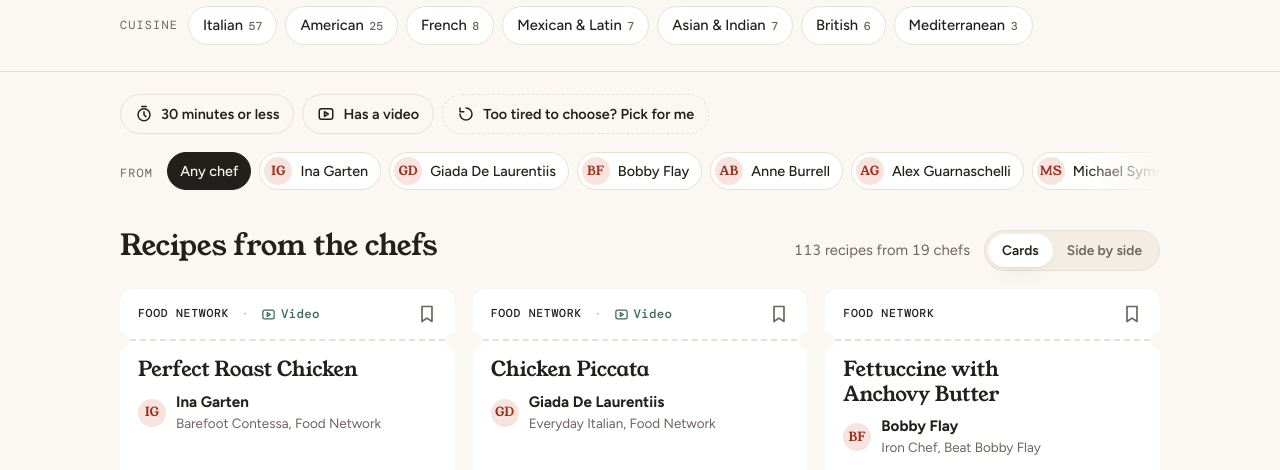
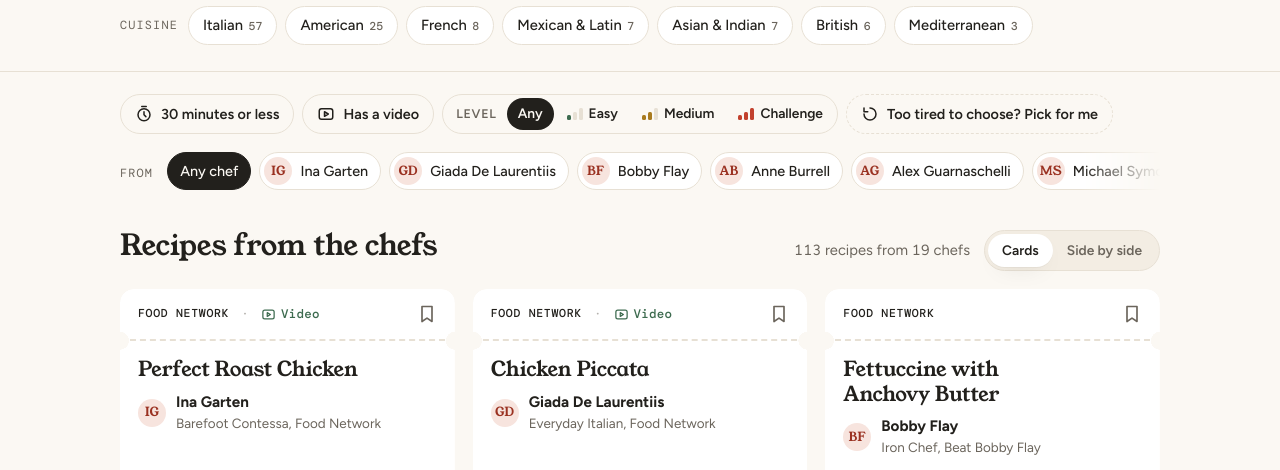
Before and after one commit to rhiannaferreira/Mise, a website built with Vite: page index.html in a window 1280 px wide. Shown: the part 751-1221 px from the top of the page. Built offline with nearby package versions, Linux system fonts and the light colour scheme.

Commit message:
Show difficulty on recipes, filter and sort by level
Co-Authored-By: Claude Opus 5.5 <noreply@anthropic.com>
Claude-Session: https://claude.ai/code/session_01ByUYPw68PUh4WqknyDAEDM

```diff
--- a/index.html
+++ b/index.html
@@ -84,6 +84,13 @@
         <button type="button" class="toggle" id="videoBtn" aria-pressed="false">
           <svg viewBox="0 0 24 24" aria-hidden="true"><rect x="3" y="5" width="18" height="14" rx="3"/><path d="m10 9 5 3-5 3z"/></svg>Has a video
         </button>
+        <div class="levels" role="group" aria-label="Difficulty" id="levelPick">
+          <span class="levels-label">Level</span>
+          <button type="button" data-level="" aria-pressed="true">Any</button>
+          <button type="button" data-level="easy" aria-pressed="false"><span class="pips" data-l="easy" aria-hidden="true"><i></i><i></i><i></i></span>Easy</button>
+          <button type="button" data-level="medium" aria-pressed="false"><span class="pips" data-l="medium" aria-hidden="true"><i></i><i></i><i></i></span>Medium</button>
+          <button type="button" data-level="hard" aria-pressed="false"><span class="pips" data-l="hard" aria-hidden="true"><i></i><i></i><i></i></span>Challenge</button>
+        </div>
         <button type="button" class="toggle toggle-plain" id="tiredBtn">
           <svg viewBox="0 0 24 24" aria-hidden="true"><path d="M4 12a8 8 0 1 0 8-8"/><path d="M4 4v5h5"/></svg>Too tired to choose? Pick for me
         </button>
--- a/src/main.js
+++ b/src/main.js
@@ -1,9 +1,15 @@
 import { search, formatMinutes, webSearchUrl, videoSearchUrl, norm } from './search.js';
 import { COURSES, CUISINES } from './categories.js';
+import { LEVELS } from './difficulty.js';
 
 const CRAVINGS = ['Carbonara', 'Roast chicken', 'Chicken soup', 'Tacos', 'Salmon', 'Tiramisu'];
 const COURSE_BY_ID = Object.fromEntries(COURSES.map(c => [c.id, c]));
 const CUISINE_BY_ID = Object.fromEntries(CUISINES.map(c => [c.id, c]));
+const LEVEL_BY_ID = Object.fromEntries(LEVELS.map(l => [l.id, l]));
+const LEVEL_RANK = { easy: 1, medium: 2, hard: 3 };
+const levelBadge = id => LEVEL_BY_ID[id]
+  ? `<span class="fact level" title="${esc(LEVEL_BY_ID[id].hint)}"><span class="pips" data-l="${id}" aria-hidden="true"><i></i><i></i><i></i></span>${esc(LEVEL_BY_ID[id].label)}</span>`
+  : '';
 
 // Simple line drawings for each course, in the same stroke style as the other icons.
 const COURSE_ICON = {
@@ -26,7 +32,7 @@ const store = {
   write(set) { try { localStorage.setItem(BOOK_KEY, JSON.stringify([...set])); } catch { /* private mode */ } },
 };
 
-const state = { q: '', chefs: new Set(), quick: false, video: false, book: false, pick: null, view: 'cards', sort: null, course: '', cuisine: '' };
+const state = { q: '', chefs: new Set(), quick: false, video: false, book: false, pick: null, view: 'cards', sort: null, course: '', cuisine: '', level: '' };
 let RECIPES = [];
 let CHEFS = [];
 let BY_ID = {};
@@ -56,6 +62,7 @@ function ticket(r) {
     r.rating && `<span class="fact rating" title="${r.ratingCount ? esc(r.ratingCount.toLocaleString()) + ' ratings' : 'Rating'}">${icon.star}${r.rating.toFixed(1)}</span>`,
     r.hasVideo === true && `<span class="fact video">${icon.play}Video</span>`,
   ].filter(Boolean);
+  const level = levelBadge(r.level);
   const watch = r.hasVideo === true
     ? ''
     : `<a class="btn btn-small" href="${esc(videoSearchUrl(chef.name, r.title))}" target="_blank" rel="noopener">${icon.play}Find a video</a>`;
@@ -72,13 +79,13 @@ function ticket(r) {
       </div>
     </div>
     <div class="ticket-foot">
-      <span class="ticket-actions">${watch}<a class="btn btn-small btn-tomato" href="${esc(r.url)}" target="_blank" rel="noopener">Cook this ${icon.out}</a></span>
+      ${level}<span class="ticket-actions">${watch}<a class="btn btn-small btn-tomato" href="${esc(r.url)}" target="_blank" rel="noopener">Cook this ${icon.out}</a></span>
     </div>
   </li>`;
 }
 
 function currentList() {
-  let list = search(RECIPES, BY_ID, { q: state.q, chefs: [...state.chefs], quick: state.quick, video: state.video, course: state.course, cuisine: state.cuisine });
+  let list = search(RECIPES, BY_ID, { q: state.q, chefs: [...state.chefs], quick: state.quick, video: state.video, course: state.course, cuisine: state.cuisine, level: state.level });
   if (state.book) list = list.filter(r => cookbook.has(r.url));
   return list;
 }
@@ -112,6 +119,7 @@ function render() {
 
   $('#quickBtn').setAttribute('aria-pressed', state.quick);
   $('#videoBtn').setAttribute('aria-pressed', state.video);
+  document.querySelectorAll('#levelPick [data-level]').forEach(b => b.setAttribute('aria-pressed', b.dataset.level === state.level));
   $('#bookBtn').setAttribute('aria-pressed', state.book);
   $('#bookCount').textContent = cookbook.size;
   document.querySelectorAll('#chefbar [data-chef]').forEach(b => {
@@ -131,6 +139,7 @@ const SORTS = {
   time: (a, b) => (a.totalMinutes ?? Infinity) - (b.totalMinutes ?? Infinity),
   rating: (a, b) => (b.rating ?? -1) - (a.rating ?? -1) || (b.ratingCount ?? 0) - (a.ratingCount ?? 0),
   chef: (a, b) => BY_ID[a.chef].name.localeCompare(BY_ID[b.chef].name),
+  level: (a, b) => (LEVEL_RANK[a.level] ?? 9) - (LEVEL_RANK[b.level] ?? 9),
 };
 
 // Every chef's take on the same dish, one row each, so the differences are easy to scan.
@@ -139,8 +148,8 @@ function compareTable(list) {
   const head = (key, label) => `<th scope="col"><button type="button" data-sort="${key}" aria-pressed="${state.sort === key}">${label}<span aria-hidden="true">${state.sort === key ? ' ↓' : ''}</span></button></th>`;
   const none = '<span class="nil">–</span>';
   return `<table class="compare">
-    <caption class="sr">Recipes side by side. Sort by chef, time or rating.</caption>
-    <thead><tr>${head('chef', 'Chef')}<th scope="col">Recipe</th>${head('time', 'Time')}${head('rating', 'Rating')}<th scope="col">Video</th><th scope="col"><span class="sr">Save</span></th></tr></thead>
+    <caption class="sr">Recipes side by side. Sort by chef, time, rating or level.</caption>
+    <thead><tr>${head('chef', 'Chef')}<th scope="col">Recipe</th>${head('time', 'Time')}${head('rating', 'Rating')}${head('level', 'Level')}<th scope="col">Video</th><th scope="col"><span class="sr">Save</span></th></tr></thead>
     <tbody>${rows.map(r => {
       const c = BY_ID[r.chef];
       const saved = cookbook.has(r.url);
@@ -149,6 +158,7 @@ function compareTable(list) {
         <td class="c-title"><a href="${esc(r.url)}" target="_blank" rel="noopener">${esc(r.title)}</a><small>${esc(r.source)}</small></td>
         <td class="c-num">${r.totalMinutes ? esc(formatMinutes(r.totalMinutes)) : none}</td>
         <td class="c-num">${r.rating ? `<span class="fact rating">${icon.star}${r.rating.toFixed(1)}</span>` : none}</td>
+        <td>${levelBadge(r.level) || none}</td>
         <td>${r.hasVideo === true
           ? `<span class="fact video">${icon.play}Yes</span>`
           : `<a class="c-find" href="${esc(videoSearchUrl(c.name, r.title))}" target="_blank" rel="noopener">Find one</a>`}</td>
@@ -163,7 +173,7 @@ function renderEmpty(list) {
   let msg;
   if (state.book && !cookbook.size) msg = '<h3>Your cookbook is empty</h3><p>Tap the bookmark on any recipe to keep it here for next time.</p>';
   else if (state.course || state.cuisine) msg = `<h3>Nothing here yet</h3><p>We don\u2019t have ${esc([CUISINE_BY_ID[state.cuisine]?.label, COURSE_BY_ID[state.course]?.label.toLowerCase()].filter(Boolean).join(' '))} from these chefs yet. Try another course or cuisine, or the search below.</p>`;
-  else if (state.quick || state.video) msg = '<h3>Nothing matches every filter</h3><p>Try turning off “30 minutes or less” or “Has a video”. Some recipes don’t list their time yet.</p>';
+  else if (state.quick || state.video || state.level) msg = '<h3>Nothing matches every filter</h3><p>Try a different level, or turn off “30 minutes or less” or “Has a video”. Some recipes don’t list their time yet.</p>';
   else msg = `<h3>Not on our shelf yet</h3><p>We haven’t collected ${state.q ? `“${esc(state.q)}”` : 'that'} from these chefs yet. The search below looks for it on their own sites.</p>`;
   el.innerHTML = `<li class="empty">${msg}</li>`;
 }
@@ -187,6 +197,7 @@ function renderActive() {
   if (state.cuisine) chips.push(['cuisine', CUISINE_BY_ID[state.cuisine].label]);
   if (state.quick) chips.push(['quick', '30 minutes or less']);
   if (state.video) chips.push(['video', 'Has a video']);
+  if (state.level) chips.push(['level', LEVEL_BY_ID[state.level].label]);
   $('#active').innerHTML = chips.map(([k, label]) =>
     `<button type="button" class="active-chip" data-clear="${k}" aria-label="Remove filter: ${esc(label)}">${esc(label)}<span aria-hidden="true">\u00d7</span></button>`).join('') +
     (chips.length > 1 ? '<button type="button" class="linkbtn" data-clear="all">Clear all</button>' : '');
@@ -284,6 +295,7 @@ function syncUrl() {
   if (state.view === 'compare') p.set('view', 'compare');
   if (state.course) p.set('course', state.course);
   if (state.cuisine) p.set('cuisine', state.cuisine);
+  if (state.level) p.set('level', state.level);
   const next = p.toString() ? `?${p}` : location.pathname;
   if (next !== location.search) history.replaceState(null, '', next + location.hash);
 }
@@ -298,6 +310,7 @@ function readUrl() {
   state.view = p.get('view') === 'compare' ? 'compare' : 'cards';
   state.course = COURSE_BY_ID[p.get('course')] ? p.get('course') : '';
   state.cuisine = CUISINE_BY_ID[p.get('cuisine')] ? p.get('cuisine') : '';
+  state.level = LEVEL_BY_ID[p.get('level')] ? p.get('level') : '';
   $('#q').value = state.q;
 }
 
@@ -334,10 +347,15 @@ function wire() {
     if (k === 'cuisine' || k === 'all') state.cuisine = '';
     if (k === 'quick' || k === 'all') state.quick = false;
     if (k === 'video' || k === 'all') state.video = false;
+    if (k === 'level' || k === 'all') state.level = '';
     render();
   });
   $('#quickBtn').addEventListener('click', () => { state.quick = !state.quick; render(); });
   $('#videoBtn').addEventListener('click', () => { state.video = !state.video; render(); });
+  $('#levelPick').addEventListener('click', e => {
+    const b = e.target.closest('[data-level]'); if (!b) return;
+    state.level = state.level === b.dataset.level ? '' : b.dataset.level; state.pick = null; render();
+  });
   $('#tiredBtn').addEventListener('click', pickForMe);
   $('#viewSwitch').addEventListener('click', e => {
     const b = e.target.closest('[data-view]'); if (!b) return;
--- a/src/search.js
+++ b/src/search.js
@@ -42,7 +42,7 @@ export function score(recipe, chef, words) {
   return total;
 }
 
-export function search(recipes, chefsById, { q = '', chefs = [], quick = false, video = false, course = '', cuisine = '' } = {}) {
+export function search(recipes, chefsById, { q = '', chefs = [], quick = false, video = false, course = '', cuisine = '', level = '' } = {}) {
   const words = tokens(q);
   const pick = new Set(chefs);
   const ranked = recipes
@@ -51,6 +51,7 @@ export function search(recipes, chefsById, { q = '', chefs = [], quick = false,
     .filter(r => !video || r.hasVideo === true)
     .filter(r => !course || r.course === course)
     .filter(r => !cuisine || r.cuisine === cuisine)
+    .filter(r => !level || r.level === level)
     .map(r => ({ r, s: score(r, chefsById[r.chef], words) }))
     .filter(x => x.s > 0)
     .sort((a, b) => b.s - a.s || (b.r.ratingCount ?? 0) - (a.r.ratingCount ?? 0) || a.r.title.localeCompare(b.r.title))
--- a/src/styles.css
+++ b/src/styles.css
@@ -206,6 +206,31 @@ button { font: inherit; color: inherit; }
 .toggle[aria-pressed="true"] { background: var(--basil-soft); border-color: var(--basil); color: var(--basil); }
 .toggle-plain { border-style: dashed; }
 
+/* Difficulty: three rising bars, like the flame marks on a stove knob */
+.pips { display: inline-flex; align-items: flex-end; gap: 2px; height: 12px; flex-shrink: 0; }
+.pips i { width: 4px; border-radius: 1.5px; background: var(--line); }
+.pips i:nth-child(1) { height: 5px; } .pips i:nth-child(2) { height: 8.5px; } .pips i:nth-child(3) { height: 12px; }
+.pips[data-l="easy"] i:nth-child(-n+1),
+.pips[data-l="medium"] i:nth-child(-n+2),
+.pips[data-l="hard"] i { background: var(--level-color); }
+.pips[data-l="easy"] { --level-color: var(--basil); }
+.pips[data-l="medium"] { --level-color: var(--oil); }
+.pips[data-l="hard"] { --level-color: var(--tomato); }
+.fact.level { font-size: .8rem; font-weight: 600; color: var(--muted); gap: 6px; }
+
+.levels { display: inline-flex; align-items: center; border: 1.5px solid var(--line); border-radius: 999px; padding: 3px; gap: 2px; }
+.levels-label { font-size: .78rem; font-weight: 600; color: var(--muted); padding: 0 8px 0 10px; text-transform: uppercase; letter-spacing: .06em; }
+.levels button {
+  display: inline-flex; align-items: center; gap: 6px; border: 0; background: transparent; border-radius: 999px;
+  padding: 5px 11px; font-weight: 600; font-size: .86rem; cursor: pointer; color: inherit;
+}
+.levels button:hover { background: var(--bg-deep); }
+.levels button[aria-pressed="true"] { background: var(--ink); color: var(--bg); }
+.levels button[aria-pressed="true"] .pips i { background: color-mix(in srgb, var(--bg) 35%, transparent); }
+.levels button[aria-pressed="true"] .pips[data-l="easy"] i:nth-child(-n+1),
+.levels button[aria-pressed="true"] .pips[data-l="medium"] i:nth-child(-n+2),
+.levels button[aria-pressed="true"] .pips[data-l="hard"] i { background: var(--bg); }
+
 .chefbar { display: flex; align-items: center; gap: 12px; min-width: 0; }
 .chefbar-list {
   position: relative;
@@ -293,7 +318,7 @@ button { font: inherit; color: inherit; }
 .byline-text { min-width: 0; line-height: 1.3; }
 .byline-name { font-weight: 700; font-size: .95rem; }
 .byline-cred { color: var(--muted); font-size: .84rem; }
-.ticket-foot { display: flex; align-items: center; justify-content: flex-end; gap: 8px; padding: 12px 18px 16px; flex-wrap: wrap; }
+.ticket-foot { display: flex; align-items: center; justify-content: space-between; gap: 8px; padding: 12px 18px 16px; flex-wrap: wrap; }
 .where { color: var(--ink); font-weight: 500; text-transform: uppercase; letter-spacing: .06em; font-size: .72rem; flex-shrink: 0; }
 .dot { opacity: .5; }
 .ticket-actions { display: flex; gap: 8px; flex-wrap: wrap; }
@@ -371,3 +396,9 @@ button { font: inherit; color: inherit; }
 @media (prefers-reduced-motion: reduce) {
   *, *::before, *::after { animation: none !important; transition: none !important; scroll-behavior: auto !important; }
 }
+
+@media (max-width: 640px) {
+  .levels { width: 100%; justify-content: space-between; }
+  .levels-label { display: none; }
+  .levels button { padding: 6px 9px; }
+}
```
Also changed, not shown: README.md.
